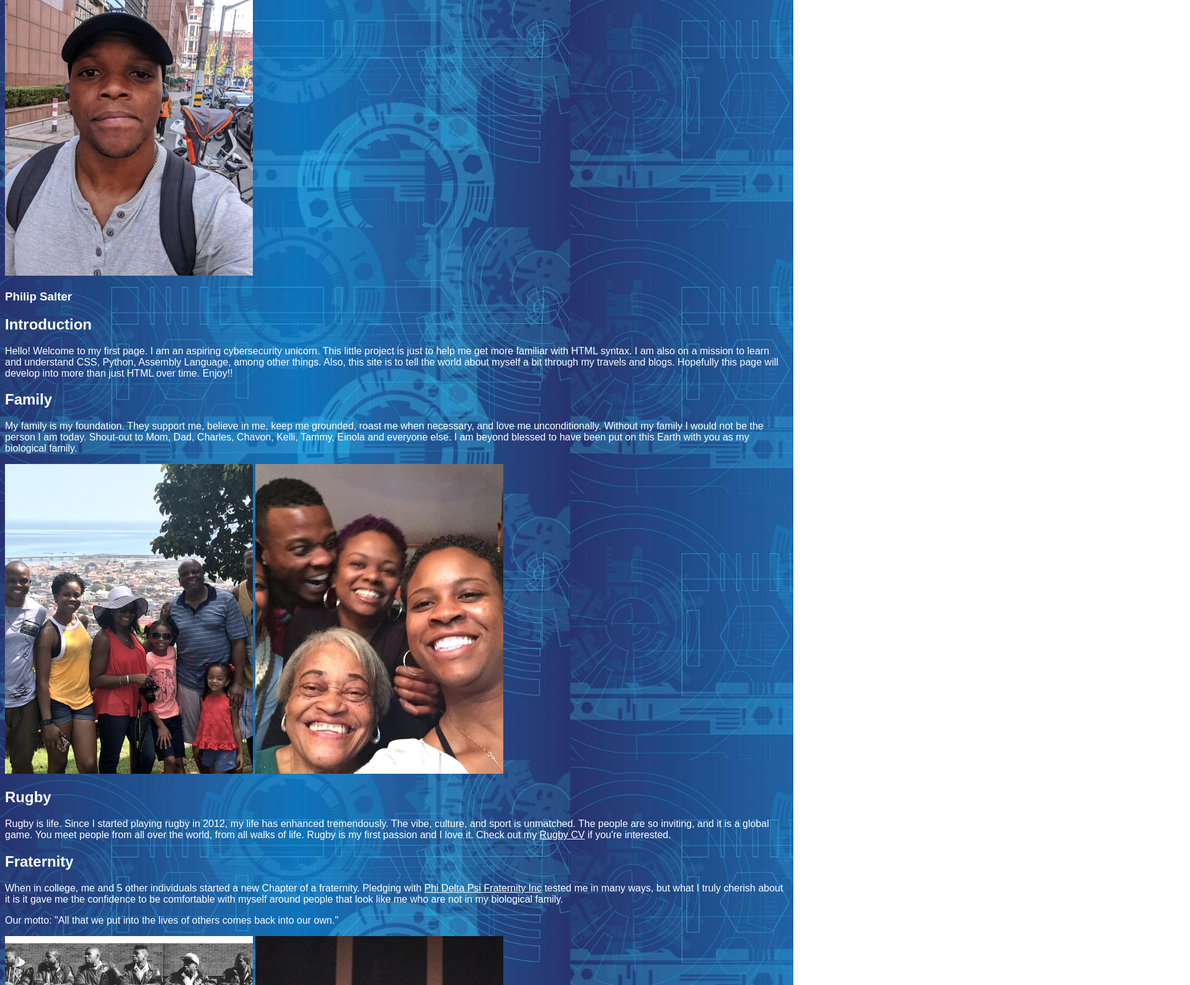
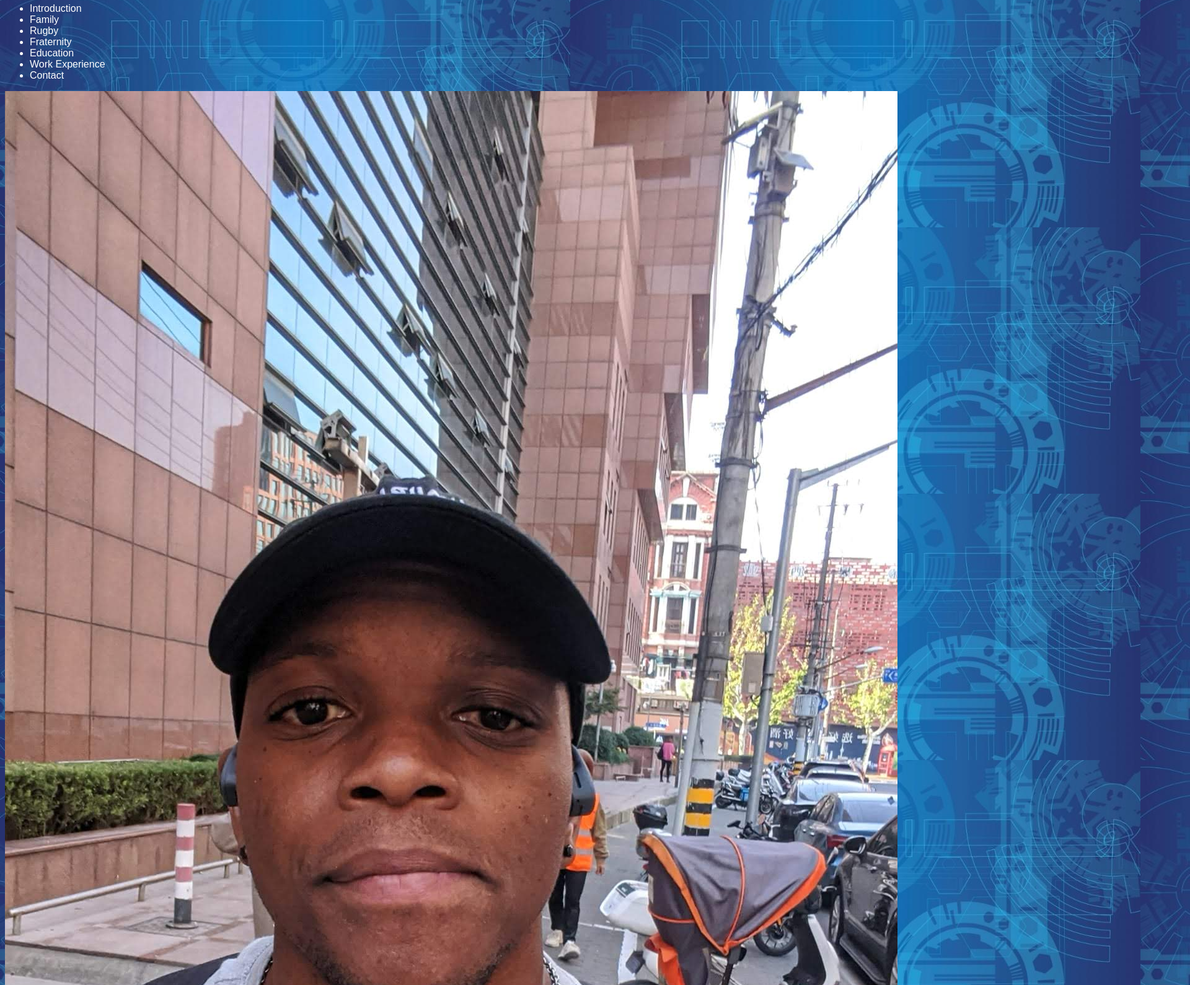
Before and after one commit to psalt4/psalt4.github.io, a plain HTML site: page index.html in a window 1280 px wide. Shown: the part 63-1653 px from the top of the page at 62% size, 1920 px wide, since content can reach past the window. Drawn offline with Linux system fonts and the light colour scheme.

Commit message:
added table of contents, html semantics, and began css styling

```diff
--- a/index.html
+++ b/index.html
@@ -8,25 +8,45 @@
         <link rel="preconnect" href="https://fonts.googleapis.com">
     </head>
     <body>
-        <a href='#contact'><img src='images/IMG_20211115_105607_820.jpg'></a>
+    <nav>
+        <h1>Table of Contents</h1>
+            <ul>
+                <li><a href="#intro"></a>Introduction</li>
+                <li><a href="#fam"></a>Family</li>
+                <li><a href="#rugby"></a>Rugby</li>
+                <li><a href="#frat"></a>Fraternity</li>
+                <li><a href="#education"></a>Education</li>
+                <li><a href="#work"></a>Work Experience</li>
+                <li><a href="#contact"></a>Contact</li>
+            </ul>
+    </nav>
+    <section>
+        <img id='introimg' src='images/IMG_20211115_105607_820.jpg'>
         <h3>Philip Salter</h3>
-        <h2>Introduction</h2>
-        <p>Hello! Welcome to my first page. I am an aspiring cybersecurity unicorn. This little project is just to help me get more familiar with HTML syntax. I am also on a mission to learn and understand CSS, Python, Assembly Language, among other things. Also, this site is to tell the world about myself a bit through my travels and blogs. Hopefully this page will develop into more than just HTML over time. Enjoy!!</p>
-        <h2>Family</h2>
+        <h2 id="intro">Introduction</h2>
+            <p>Hello! Welcome to my first page. I am an aspiring cybersecurity unicorn. This little project is just to help me get more familiar with HTML syntax. I am also on a mission to learn and understand CSS, Python, Assembly Language, among other things. Also, this site is to tell the world about myself a bit through my travels and blogs. Hopefully this page will develop into more than just HTML over time. Enjoy!!</p>
+    </section>
+    <section>
+        <h2 id="fam">Family</h2>
             <p>My family is my foundation. They support me, believe in me, keep me grounded, roast me when necessary, and love me unconditionally. Without my family I would not be the person I am today. Shout-out to Mom, Dad, Charles, Chavon, Kelli, Tammy, Einola and everyone else. I am beyond blessed to have been put on this Earth with you as my biological family.</p>
-            <img src="images/panama-fam1.jpeg" alt="In this photo is my Dad, Stepmom, brother and his daughter, and my two sisters. We were on a family trip in Panama in 2018.">
-            <img src="images/IMG_20160212_184558.jpg" alt="In this photo is my brother, 2 sisters, cousin, and my Grandma. This was at a Christmas gathering in 2016.">
-        <h2>Rugby</h2>
-            <p>Rugby is life. Since I started playing rugby in 2012, my life has enhanced tremendously. The vibe, culture, and sport is unmatched. The people are so inviting, and it is a global game. You meet people from all over the world, from all walks of life. Rugby is my first passion and I love it. Check out my <a href="files/Rugby-Resume-Spring-2022.pdf" target="_blank">Rugby CV</a> if you're interested.</p>
-        <h2>Fraternity</h2>
+            <img id='fampic1' src="images/panama-fam1.jpeg" alt="In this photo is my Dad, Stepmom, brother and his daughter, and my two sisters. We were on a family trip in Panama in 2018.">
+            <img id='fampic2' src="images/IMG_20160212_184558.jpg" alt="In this photo is my brother, 2 sisters, cousin, and my Grandma. This was at a Christmas gathering in 2016.">
+    </section>
+    <section>
+        <h2 id="frat">Fraternity</h2>
             <p>When in college, me and 5 other individuals started a new Chapter of a fraternity. Pledging with <a href="https://phideltapsifraternity.org/" target="_blank">Phi Delta Psi Fraternity Inc</a> tested me in many ways, but what I truly cherish about it is it gave me the confidence to be comfortable with myself around people that look like me who are not in my biological family.</p>
             <p>Our motto: "All that we put into the lives of others comes back into our own."</p>
-            <img src="images/IMG_20151022_213801.jpg">
-            <img src="images/IMG_20160208_135303.jpg">
-        <h2>Education</h2>
+            <img id='fratfounders' src="images/IMG_20151022_213801.jpg">
+            <img id='fratpham' src="images/IMG_20160208_135303.jpg">
+    </section>
+    <section>
+        <h2 id="education">Education</h2>
             <p>I attended <a href="https://www.stonybrook.edu" target="_blank">Stony Brook University</a> in Long Island, New York from 2011-2016. I had a full college experience, learning a lot about myself while making some lifelong friends as well. This is also where I discovered my passion for rugby. I graduated with a Bachelor's Degree in Multidisciplinary Studies, concentrating on Philosophy, History, and Sociology.</p>
-        <h2>Work Experience</h2>
+    </section>
+    <section>
+        <h2 id="work">Work Experience</h2>
             <p>I have been working since I was a senior in High School, gaining a lot of valuable experience working under many types of employers and working alongside many kinds of employees. Please see my <a href="files/China-English-Teacher-CV-Spring-2022.pdf" target="_blank">resume</a> to view my most relevant work experience.</p>
+    </section>
     </body>
     <footer id="contact">
         <p><strong>Email</strong>: philip.salter44@gmail.com | <strong>Phone</strong>: US +1 631-542-3040 / CN +86 135-3061-4143 | <strong>Social Media</strong>: Psalt4 | <strong>Address</strong>: Guangdong Province, Shenzhen, China</p>
--- a/stylesheet.css
+++ b/stylesheet.css
@@ -6,9 +6,22 @@ body {
     background-image: url("images/background1.jpg");
 }
 
-img {
-    float: center;
-    height: 500px;
+img.introimg {
+    height: 300px;
+    width: 200px;
+}
+
+img.fam {
+    height: 200px;
+    width: 300px;
+}
+
+img.fratfounders {
+    height: 300px;
+    width: 300px;
+}
+
+img.fratpham {
+    height: 300px;
     width: 400px;
-    object-fit: cover;
 }
```
